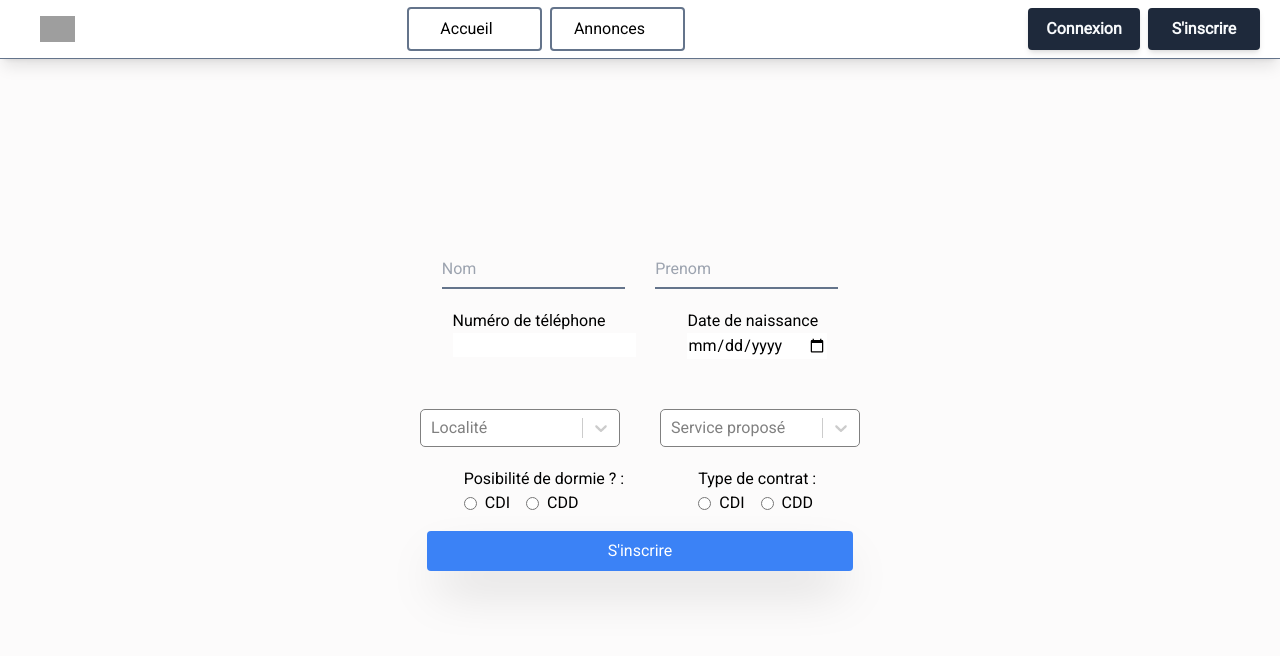
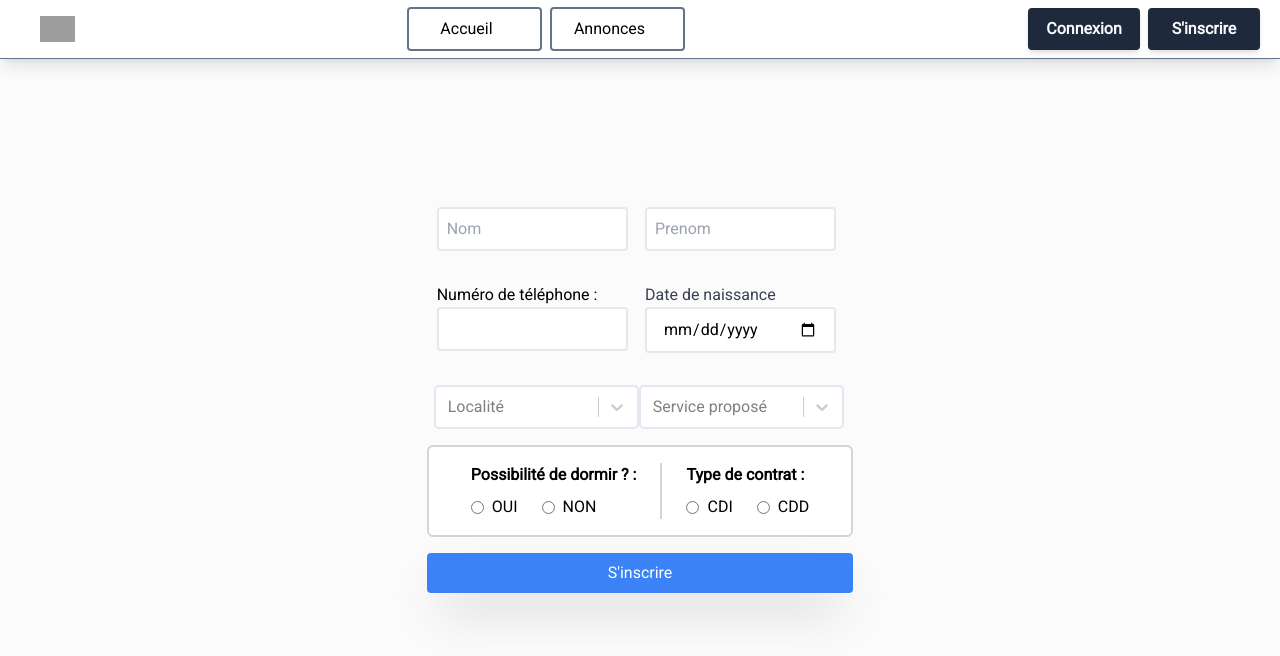
Before and after one commit to fondateurhacksky/my-house, a Next.js app: page /blog/annonces/register in a window 1280 px wide. Shown: the top 656 px of the page. Built offline with nearby package versions, Linux system fonts and the light colour scheme; no server answers; grey boxes are pictures that could not be loaded.

Commit message:
Register

```diff
--- a/app/lib/utility.tsx
+++ b/app/lib/utility.tsx
@@ -8,12 +8,15 @@ export const initialValuesLog = {
 export const initialValues = {
   nom: '',
   prenom: '',
-  numeroTelephone: '',
-  servicesProposes: '',
-  dateNaissance: '',
-  localite: '',
-  possibiliteDormir: false,
-};
+  dateDeNaissance: '',
+  localité: '',
+  service:'',
+  numeroDeTelephone: '',
+  dormir: '',
+  typeContrat: '',
+  codeTuteur: '',
+  details: '',
+}
 export const initialValuesSign ={
   nom:'',
   prenom:'',
@@ -26,8 +29,8 @@ export const blogSchema = object().shape({
   nom: string().required('Le nom est requis'),
   prenom: string().required('Le prénom est requis'),
   numeroTelephone: string().required('Le numéro de téléphone est requis'),
+  dateNaissance: date().required('La date de naissance est requise'),
   servicesProposes: string().required('Les services proposés sont requis'),
-  dateNaissance: date().required('La date de naissance est requise'),
   localite: string().required('La localité est requise'),
 });
 
--- a/components/inputPhone.tsx
+++ b/app/ui/inputPhone.tsx
@@ -1,6 +1,6 @@
 import { useField } from "formik";
-import Input, { getCountries } from 'react-phone-number-input/input';
-import { PhoneInputFieldProps } from "../app/lib/definition";
+import Input from 'react-phone-number-input/input';
+import { PhoneInputFieldProps } from "../lib/definition";
 
 const PhoneInputField: React.FC<PhoneInputFieldProps> = ({ value, name, type, handleFocus }) => {
   const [field, meta, helpers] = useField(name);
--- a/components/Sign/inputGroup/group1.tsx
+++ b/components/Sign/inputGroup/group1.tsx
@@ -2,7 +2,7 @@ import { Field } from "formik";
 import { FormikErrors, FormikTouched } from "formik";
 import { FormValues } from "../../../app/lib/definition";
 import { useState, useEffect } from "react";
-import PhoneInputField from "../../inputPhone";
+import PhoneInputField from "../../../app/ui/inputPhone";
 
 
 
--- a/components/blog/register/checked.tsx
+++ b/components/blog/register/checked.tsx
@@ -1,28 +1,28 @@
-import { Field, Form, ErrorMessage } from 'formik';
+import { Field } from 'formik';
 
-export default function CheckOption(){
-    return(
-        <div className="flex w-1/3 justify-center justify-around items-center">
-    <div className="mb-4">
-        <label className="block">Posibilité de dormie ? :</label>
+export default function CheckOption() {
+    return (
+        <div className="flex w-1/3 justify-center items-center border-2 border-gray-300 p-4 rounded-md m-4 bg-white">
+            <div className="pr-6"> {/* Ajout de la classe "pr-6" pour l'espacement à droite */}
+                <label className="block font-semibold mb-2">Possibilité de dormir ? :</label>
 
-        <div className="flex items-center space-x-4" role="group">
+                <div className="flex items-center space-x-6">
                     <label className="flex items-center">
-                <Field type="radio" name="typeContrat" value="CDI" className="form-radio" />
-                <span className="ml-2">CDI</span>
+                        <Field type="radio" name="dormir" value="OUI" className="form-radio" />
+                        <span className="ml-2">OUI</span>
                     </label>
 
                     <label className="flex items-center">
-                <Field type="radio" name="typeContrat" value="CDD" className="form-radio" />
-                <span className="ml-2">CDD</span>
+                        <Field type="radio" name="dormir" value="NON" className="form-radio" />
+                        <span className="ml-2">NON</span>
                     </label>
                 </div>
             </div>
 
-    <div className="mb-4">
-        <label className="block">Type de contrat :</label>
+            <div className=" pl-6 border-l-2 border-gray-300"> {/* Ajout de la classe "pl-6" pour l'espacement à gauche et de la bordure gauche */}
+                <label className="block font-semibold mb-2">Type de contrat :</label>
 
-        <div className="flex items-center space-x-4" role="group">
+                <div className="flex items-center space-x-6">
                     <label className="flex items-center">
                         <Field type="radio" name="typeContrat" value="CDI" className="form-radio" />
                         <span className="ml-2">CDI</span>
@@ -35,6 +35,5 @@ export default function CheckOption(){
                 </div>
             </div>
         </div>
-
-    )
+    );
 }
--- a/components/blog/register/form.tsx
+++ b/components/blog/register/form.tsx
@@ -1,14 +1,28 @@
-import {Form} from 'formik';
+import {Form, Formik, useFormikContext} from 'formik';
 import InputSelect from './select';
 import CheckOption from './checked';
-import PersonalInfo from './info/infoPerso';
-
+import { blogSchema, initialValues } from '../../../app/lib/utility';
+import Name from './info/name';
+import Adresse from './info/adresse';
 
 
 export default function Forms(){
+
     return(
+        <Formik
+        initialValues={initialValues}
+        validationSchema={blogSchema}
+        onSubmit={(values, actions) => {
+          setTimeout(() => {
+            alert(JSON.stringify(values, null, 2));
+            actions.setSubmitting(false);
+          }, 1000);
+        }}
+      >
+        {({ errors, touched, values}) => (
         <Form className="flex flex-col h-screen w-screen justify-center items-center">
-                <PersonalInfo />
+                <Name/>
+                <Adresse/>
                 <InputSelect />
                 <CheckOption />
 
@@ -18,6 +32,7 @@ export default function Forms(){
                 text-white p-2 rounded w-1/3 hover:bg-blue-800 shadow-2xl">
                 S'inscrire
                 </button>
-      </Form>
+      </Form>)}
+      </Formik>
     )
 }
--- a/components/blog/register/info/adresse.tsx
+++ b/components/blog/register/info/adresse.tsx
@@ -1,20 +1,42 @@
-import { Field, ErrorMessage } from 'formik';
+import { ErrorMessage, Field, useFormikContext } from 'formik';
+import NumberInput from './inputNumber';
 
+type errors = {
+  numeroTelephone: string,
+  prenom: string,
+  tel:string,
+  dateNaissance:string
+}
 export default function Adresse(){
+
+    const { touched, errors, values } = useFormikContext<errors>();
+
     return(
-        <div className='flex w-1/3 justify-around h-20'>
+        <div className='flex md:flex-row flex-col w-1/3 pl-2.5'>
 
-            <div className="flex flex-col ">
-                <label htmlFor="adresse">Numéro de téléphone </label>
-                    <Field type="text" id="numeroTelephone" name="numeroTelephone" />
-                    <ErrorMessage name="numeroTelephone" component="div" className="text-red-500" />
+            <div className="w-1/2">
+                <label htmlFor="numeroTelephone">Numéro de téléphone :</label>
+                    <NumberInput
+                     name="numeroTelephone"
+                     type="text"
+                     value={values.tel}
+                      />
+                    <span className="block h-8 w-full text-red-700 text-xs">{touched.numeroTelephone && errors.numeroTelephone ? errors.numeroTelephone : ' '}</span>
             </div>
 
-            <div className="flex flex-col ">
-                    <label htmlFor="dateNaissance">Date de naissance </label>
-                    <Field type="date" id="dateNaissance" name="dateNaissance" placeholder="Date de naissance"/>
-                    <ErrorMessage name="dateNaissance" component="div" className="text-red-500" />
+            <div className="w-1/2">
+                <label htmlFor="dateNaissance" className="text-gray-700">Date de naissance</label>
+                <div className="relative">
+                    <input
+                    type="date"
+                    id="dateNaissance"
+                    name="dateNaissance"
+                    className=" w-11/12 py-2 px-4 border-2 border-slate-150 rounded focus:outline-none focus:border-blue-500"
+                    />
+                </div>
+                <span className="block h-8 w-full text-red-700 text-xs">{touched.dateNaissance && errors.dateNaissance ? errors.dateNaissance : ' '}</span>
             </div>
+
 
         </div>
     )
--- a/components/blog/register/info/infoPerso.tsx
+++ /dev/null
@@ -1,11 +0,0 @@
-import Adresse from './adresse';
-import Name from './name';
-
-export default function PersonalInfo() {
-    return (
-        <>
-          <Name/>
-          <Adresse/>
-        </>
-    )
-}
--- /dev/null
+++ b/components/blog/register/info/inputNumber.tsx
@@ -0,0 +1,24 @@
+import { useField } from "formik";
+import Input from 'react-phone-number-input/input';
+import { NumberInputFieldProps } from "../../../../app/lib/definition";
+
+const NumberInput: React.FC<NumberInputFieldProps> = ({ value, name, type }) => {
+  const [field, meta, helpers] = useField(name);
+
+  const handlePhoneChange = (newPhoneValue: string | undefined) => {
+    helpers.setValue(newPhoneValue || "");
+  };
+
+  return (
+    <Input
+      {...field}
+      type={type}
+      country="CI"
+      className="pl-2 w-11/12 bg-white border-2 border-slate-150 rounded focus:outline-none focus:border-blue-500 py-2 px-2 "
+      value={value}
+      onChange={handlePhoneChange}
+    />
+  );
+};
+
+export default NumberInput;
--- a/components/blog/register/info/name.tsx
+++ b/components/blog/register/info/name.tsx
@@ -1,29 +1,39 @@
-import { Field, ErrorMessage } from 'formik';
+import { Field, useFormikContext } from 'formik';
 
 
+type errors = {
+    nom: string,
+    prenom: string,
+
+}
+
 export default function Name(){
+
+    const { touched, errors } = useFormikContext<errors>();
+
     return(
-         <div className='flex justify-center justify-around items-center w-1/3 h-20'>
+         <div className='flex flex-col md:flex-row w-1/3 pl-2.5'>
 
-            <div className="">
+            <div className="w-1/2">
                     <Field
                     type="text"
                     name="nom"
                     placeholder="Nom"
-                    className="bg-inherit border-b-2 border-slate-500 focus:outline-none focus:border-blue-500 h-10 "
+                    className="pl-2 w-11/12 bg-white border-2 rounded  border-slate-150 focus:outline-none focus:border-blue-500 px-4 py-2"
                     />
-                    <ErrorMessage name="nom" component="div" className="text-red-500" />
+                    <span className="block h-8 w-full text-red-700 text-xs">{touched.nom && errors.nom ? errors.nom : ' '}</span>
             </div>
 
-            <div className="">
+            <div className="w-1/2">
                 <Field
                 type="text"
                 name="prenom"
                 placeholder="Prenom"
-                className="bg-inherit border-b-2 border-slate-500 focus:outline-none focus:border-blue-500 h-10 "
+                className="w-11/12 pl-2 bg-white border-2 rounded  border-slate-150 focus:outline-none focus:border-blue-500 px-4 py-2"
                 />
-                <ErrorMessage name="prenom" component="div" className="text-red-500" />
+                <span className="block h-8 w-full text-red-700 text-xs">{touched.prenom && errors.prenom ? errors.prenom : ' '}</span>
             </div>
-    </div>
+
+        </div>
     )
 }
--- a/components/blog/register/select.tsx
+++ b/components/blog/register/select.tsx
@@ -3,21 +3,62 @@ import { communeOptions, servicesOptions } from '../../../app/lib/place-holder-d
 
 export default function InputSelect(){
     return (
-        <div className='flex '>
+        <div className='flex flex-col md:flex-row justify-around w-1/3'>
 
+            <div className='w-1/2'>
             <Select
                 className="basic-single"
                 classNamePrefix="select"
                 placeholder={"Localité"}
                 isSearchable={true}
-                name="color"
+                name="localité"
                 options={communeOptions}
                 styles={{
                     control: (baseStyles, state) => ({
                       ...baseStyles,
-                      borderColor: state.isFocused ? '#3498db' : 'grey' ,
-                      width: 200,
-                      margin: 20
+                      borderWidth:2,
+                      borderColor: state.isFocused ? '#2563eb' : '#e2e8f0' ,
+                      width: 205,
+                      padding:2,
+                      marginLeft:7,
+                    }),
+                    placeholder: (base) => ({
+                      ...base,
+                      fontSize: '1em',
+                      color: 'grey',
+                      fontWeight: 400,
+                    }),
+                  }}
+                  theme={(theme) => ({
+                    ...theme,
+                    borderRadius: 5,
+                    borderWidth:20,
+                    colors: {
+                      ...theme.colors,
+                      primary25: 'hotpink',
+                      primary: '#3498db',
+                    },
+                  })}
+            />
+            </div>
+
+            <div className=''>
+
+            <Select
+                className="basic-single"
+                classNamePrefix="select"
+                placeholder={"Service proposé"}
+                isSearchable={true}
+                name="service"
+                options={servicesOptions}
+                styles={{
+                    control: (baseStyles, state) => ({
+                      ...baseStyles,
+                      borderWidth:2,
+                      borderColor: state.isFocused ? '#2563eb' : '#e2e8f0' ,
+                      width: 205,
+                      padding:2,
+                      marginRight:16,
                     }),
                     placeholder: (base) => ({
                       ...base,
@@ -36,38 +77,7 @@ export default function InputSelect(){
                     },
                   })}
             />
-
-            <Select
-                className="basic-single"
-                classNamePrefix="select"
-                placeholder={"Service proposé"}
-                isSearchable={true}
-                name="color"
-                options={servicesOptions}
-                styles={{
-                    control: (baseStyles, state) => ({
-                      ...baseStyles,
-                      borderColor: state.isFocused ? '#3498db' : 'grey' ,
-                      width: 200,
-                      margin: 20
-                    }),
-                    placeholder: (base) => ({
-                      ...base,
-                      fontSize: '1em',
-                      color: 'grey',
-                      fontWeight: 400,
-                    }),
-                  }}
-                  theme={(theme) => ({
-                    ...theme,
-                    borderRadius: 5,
-                    colors: {
-                      ...theme.colors,
-                      primary25: 'hotpink',
-                      primary: '#3498db',
-                    },
-                  })}
-            />
+            </div>
 
 
         </div>
--- a/components/blog/register/sign.tsx
+++ b/components/blog/register/sign.tsx
@@ -1,5 +1,5 @@
 'use client'
-import { Formik, Field, Form, ErrorMessage } from 'formik';
+import { Formik} from 'formik';
 import { blogSchema, initialValues } from '../../../app/lib/utility';
 import NavBar from '../../../app/ui/NavBar';
 import Forms from './form';
```
Also changed, not shown: app/lib/definition.tsx (+6 -1 lines). Lines whose indentation alone changed are shown as unchanged.
